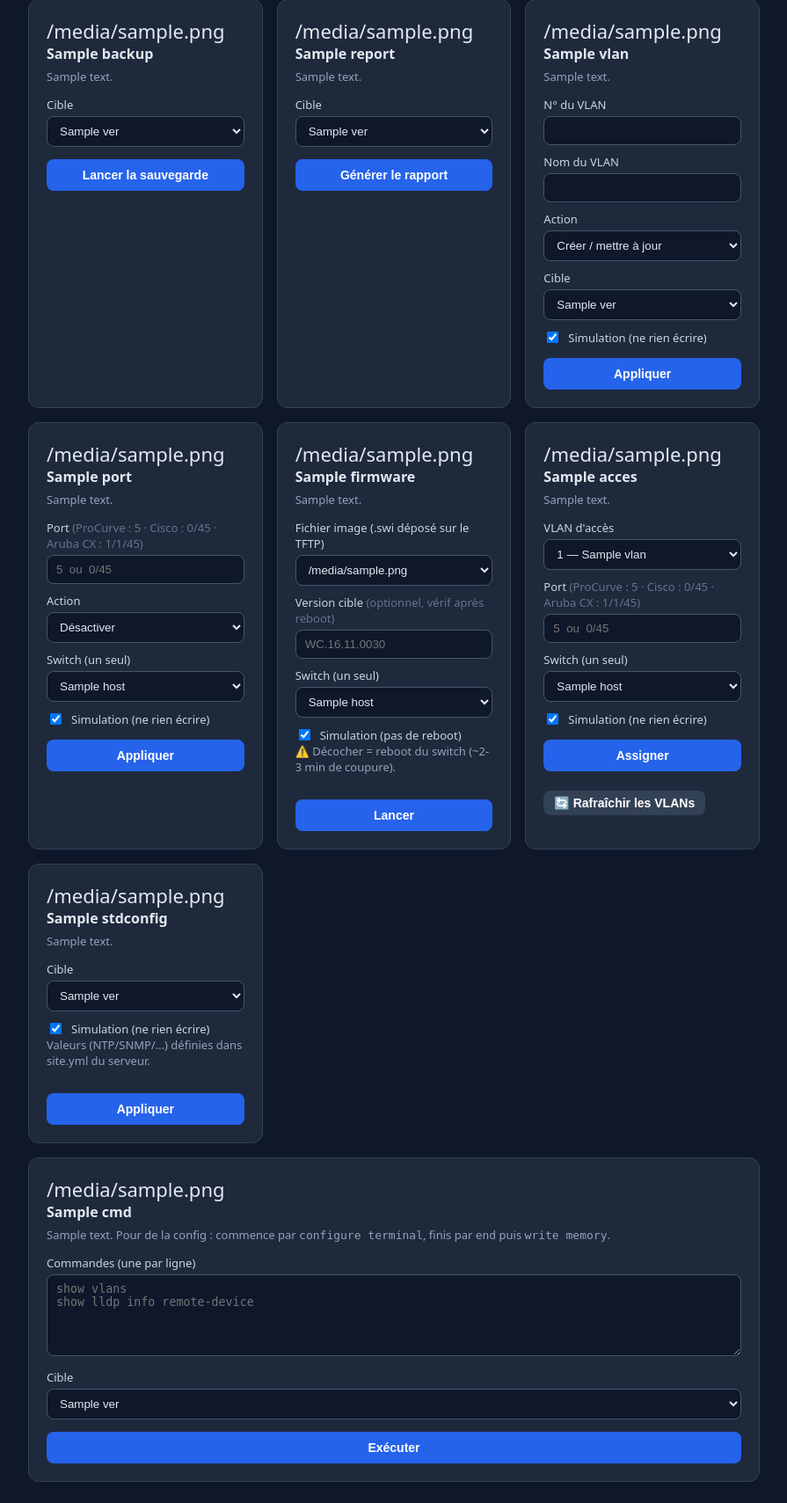
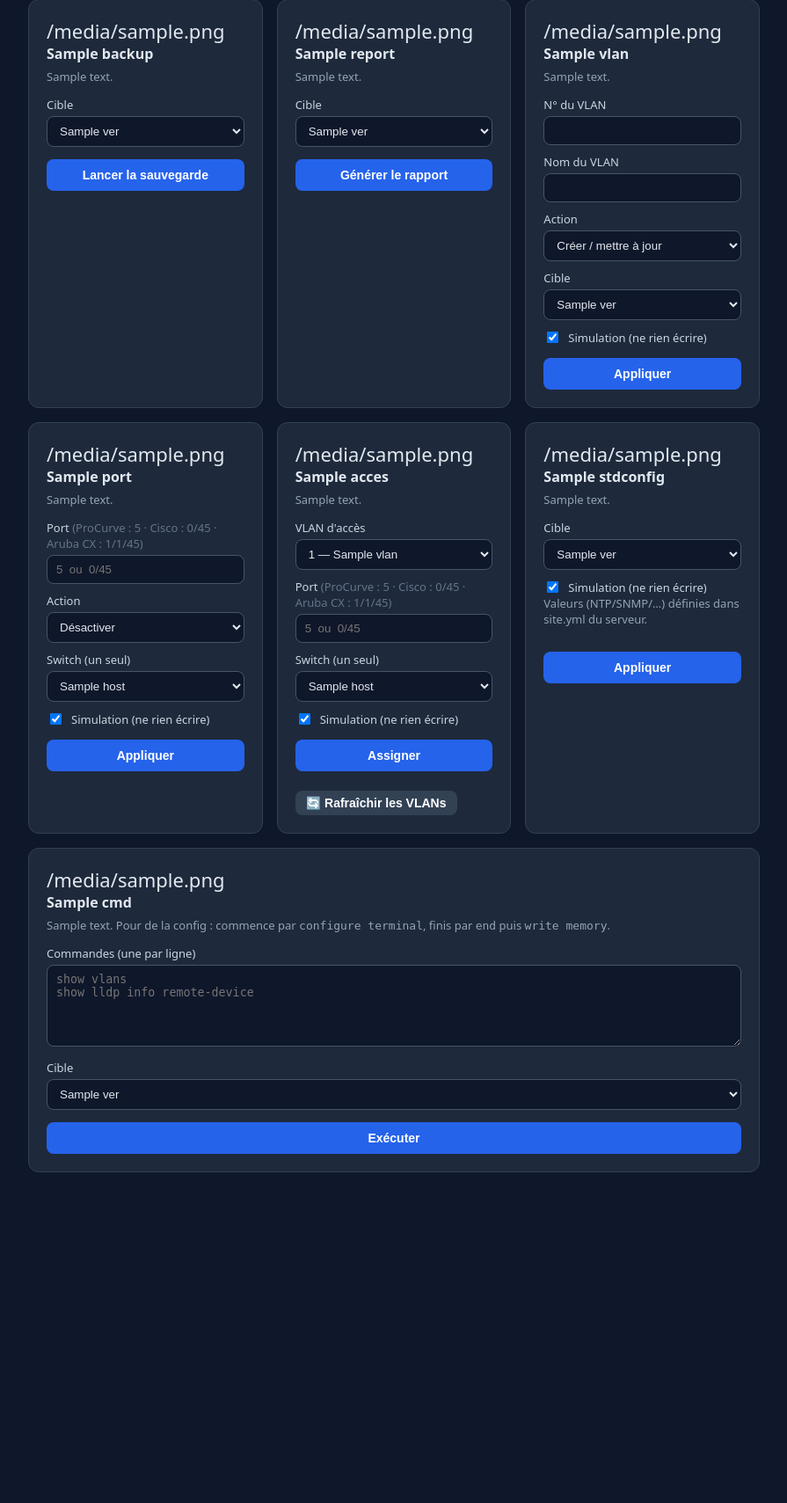
Before and after one commit to V3locidad/network-manage, a Flask app: template webui/templates/index.html in a window 1280 px wide. Shown: the part 82-1791 px from the top of the page at 88% size, without its empty margins (192-1087 px from the left). After the commit the page ends 1415 px from the top, so only its background shows below. Run offline with Flask 3, Linux system fonts and the light colour scheme; the template is opened without the code that fills it: most values are stand-ins (such as "Sample title", 1, 10 or a date in 2020).

Commit message:
webui : retirer la carte firmware manuelle de la page Actions
La MAJ firmware se fait désormais depuis « État du parc » (sélection multiple +
image auto par famille). La carte manuelle faisait doublon.

Co-Authored-By: Claude Opus 4.8 <noreply@anthropic.com>

```diff
--- a/webui/templates/index.html
+++ b/webui/templates/index.html
@@ -82,35 +82,8 @@
     </form>
   </div>
 
-  <!-- Firmware -->
-  <div class="card">
-    <div class="icon">{{ actions.firmware.icon }}</div>
-    <h2>{{ actions.firmware.label }}</h2>
-    <p>{{ actions.firmware.desc }}</p>
-    <form method="post" action="{{ url_for('run', action='firmware') }}">
-      <label>Fichier image (.swi déposé sur le TFTP)</label>
-      {% if fw_images %}
-      <select name="firmware_image" required>
-        {% for img in fw_images %}<option value="{{ img }}">{{ img }}</option>{% endfor %}
-      </select>
-      {% else %}
-      <p class="warn">Aucune image dans <code>firmware/images/</code> — dépose un <code>.swi</code> d'abord.</p>
-      <input type="text" name="firmware_image" placeholder="WC_16_11_0014.swi" required>
-      {% endif %}
-      <label>Version cible <span class="muted">(optionnel, vérif après reboot)</span></label>
-      <input type="text" name="firmware_target_version" placeholder="WC.16.11.0030">
-      <label>Switch (un seul)</label>
-      <select name="target">
-        {% for t in hosts %}<option value="{{ t[0] }}">{{ t[1] }}</option>{% endfor %}
-      </select>
-      <div class="check">
-        <input type="checkbox" name="firmware_check" id="fchk" checked>
-        <label for="fchk" style="margin:0;">Simulation (pas de reboot)</label>
-      </div>
-      <p class="warn">⚠️ Décocher = reboot du switch (~2-3 min de coupure).</p>
-      <button type="submit">Lancer</button>
-    </form>
-  </div>
+  <!-- La mise à jour firmware se fait désormais depuis « État du parc »
+       (sélection multiple + image auto par famille). -->
 
   <!-- Port -> VLAN d'accès -->
   <div class="card">
```
